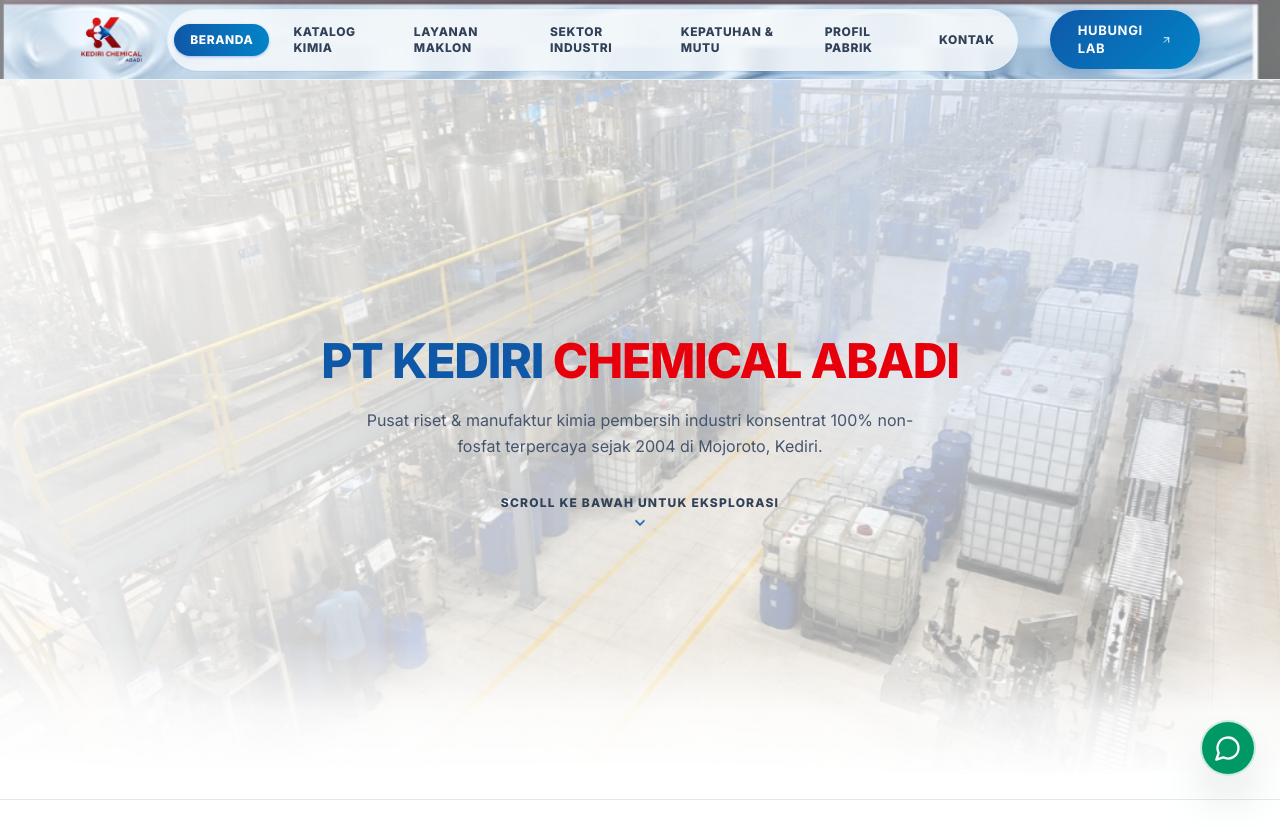
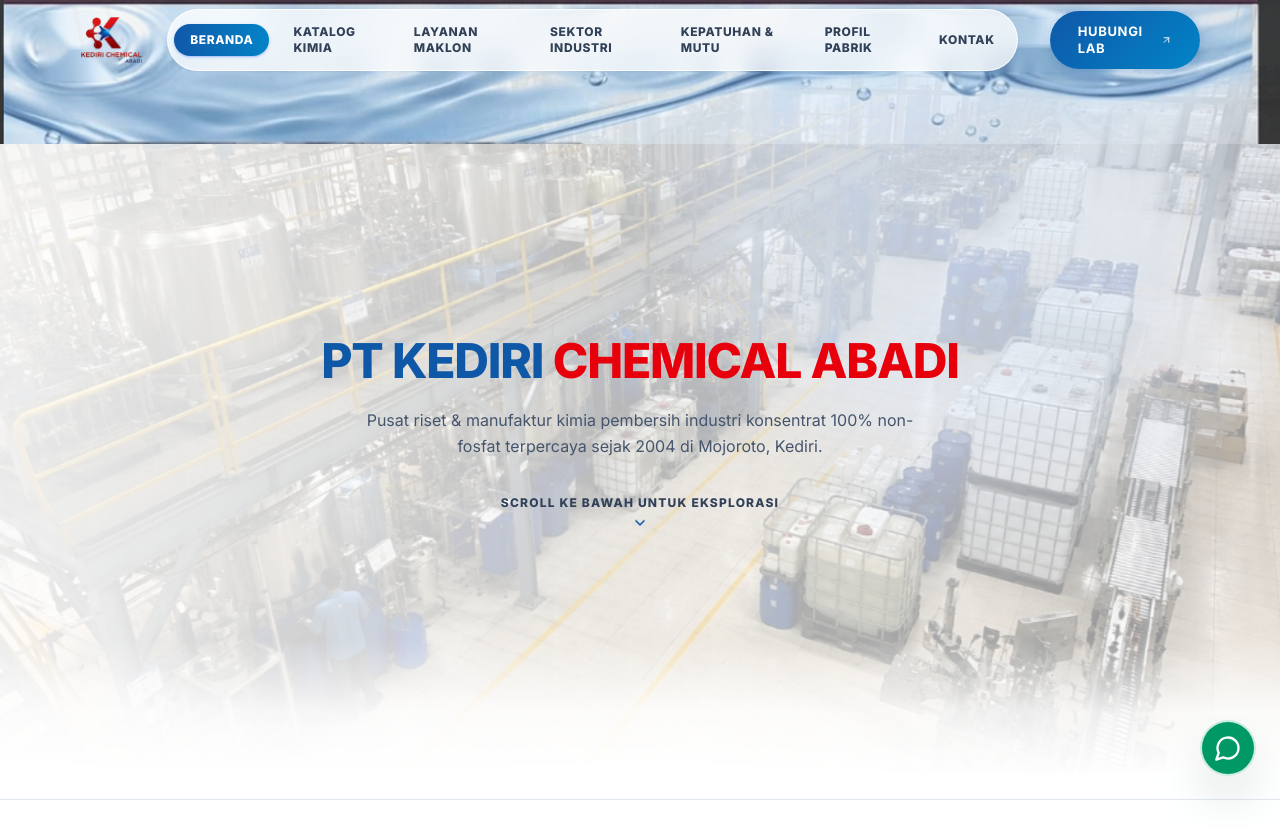
Before and after one commit to YerikhoArfensiasEffendi/KediriChemicalAbadi, a React (Vite) app: page / in a window 1280 px wide. Shown: the top 828 px of the page. Built offline with nearby package versions, Linux system fonts and the light colour scheme.

Commit message:
feat(header): implement natural organic 3D liquid water wave ribbon extending over hero without hard cutoff

```diff
--- a/src/components/layout/Navbar.jsx
+++ b/src/components/layout/Navbar.jsx
@@ -25,35 +25,40 @@
   }, [])
 
   return (
-    <header className={cn(
-      "fixed top-0 left-0 right-0 z-50 w-full h-20 flex items-center transition-all duration-300 overflow-hidden",
-      isScrolled
-        ? "bg-white/85 backdrop-blur-md border-b border-sky-100/70 shadow-xs"
-        : "bg-white/60 backdrop-blur-md border-b border-sky-100/50"
+    <header className="fixed top-0 left-0 right-0 z-50 w-full pointer-events-none transition-all duration-300">
+
+      {/* 3D Liquid Water Wave Ribbon (Riak Air Melingkar & Gelombang 3D Alami) */}
+      <div className={cn(
+        "absolute top-0 left-0 right-0 w-full h-28 sm:h-32 lg:h-36 pointer-events-none select-none transition-all duration-500",
+        isScrolled ? "opacity-95" : "opacity-90"
       )}>
-      {/* Liquid Water Flow Header Banner (Riak Air & Gelombang Kristal 3D) */}
-      <div className="absolute inset-0 pointer-events-none select-none overflow-hidden z-0">
         <img
-          src="/images/header_liquid_clean.png"
-          alt="Liquid Water Wave Header Ribbon"
-          className="w-full h-full object-cover object-top opacity-80 mix-blend-multiply filter contrast-105"
+          src="/images/header_liquid_3d_hires.png"
+          alt="3D Liquid Water Wave Header Ribbon PT Kediri Chemical Abadi"
+          className="w-full h-full object-cover object-top mix-blend-multiply filter contrast-110"
         />
-        <div className="absolute inset-0 bg-gradient-to-r from-white/30 via-transparent to-white/20 pointer-events-none" />
+        {/* Subtle glass wash on scroll */}
+        <div className={cn(
+          "absolute inset-0 transition-all duration-300",
+          isScrolled ? "bg-white/40 backdrop-blur-xs" : "bg-transparent"
+        )} />
       </div>
 
-      <div className="max-w-[1700px] mx-auto px-4 sm:px-8 lg:px-14 xl:px-20 w-full flex items-center justify-between gap-6 relative z-10">
+      {/* Interactive Navigation Content Bar */}
+      <div className="h-20 w-full flex items-center pointer-events-auto relative z-10">
+        <div className="max-w-[1700px] mx-auto px-4 sm:px-8 lg:px-14 xl:px-20 w-full flex items-center justify-between gap-6">
 
           {/* Logo Resmi PT Kediri Chemical Abadi */}
           <Link to="/" className="flex items-center shrink-0 group py-1">
             <img
               src="/images/kca_logo.png"
               alt="Logo Resmi PT Kediri Chemical Abadi"
-            className="h-11 sm:h-12 w-auto object-contain transition-transform group-hover:scale-105 duration-300"
+              className="h-11 sm:h-12 w-auto object-contain transition-transform group-hover:scale-105 duration-300 filter drop-shadow-xs"
             />
           </Link>
 
-        {/* Desktop Navigation Pill Menu (Manis, Estetik, Tema Air) */}
-        <nav className="hidden lg:flex items-center gap-1.5 xl:gap-2 ml-auto bg-slate-50/80 p-1.5 rounded-full border border-sky-100 shadow-2xs">
+          {/* Desktop Navigation Pill Menu (Glassmorphic Floating Water Theme) */}
+          <nav className="hidden lg:flex items-center gap-1.5 xl:gap-2 ml-auto bg-white/75 backdrop-blur-md p-1.5 rounded-full border border-white/80 shadow-sm shadow-blue-900/5">
           {NAVIGATION_DATA.navLinks.map((link) => (
             <NavLink
               key={link.to}
@@ -94,7 +99,7 @@
             {mobileOpen ? <X className="w-5 h-5" /> : <Menu className="w-5 h-5" />}
           </button>
         </div>
-
+      </div>
     </div>
 
       {/* Mobile Dropdown Menu */}
@@ -105,7 +110,7 @@
             animate={{ opacity: 1, y: 0 }}
             exit={{ opacity: 0, y: -10 }}
             transition={{ duration: 0.2 }}
-            className="absolute top-20 inset-x-0 bg-white/95 backdrop-blur-xl border-b border-sky-100 shadow-xl p-6 lg:hidden z-50"
+            className="absolute top-20 inset-x-0 bg-white/95 backdrop-blur-xl border-b border-sky-100 shadow-xl p-6 lg:hidden z-50 pointer-events-auto"
           >
             <nav className="flex flex-col gap-2">
               {NAVIGATION_DATA.navLinks.map((link) => (
```
Also changed, not shown: public/images/header_liquid_3d_hires.png (added), public/images/header_liquid_3d_organic.png (added). Lines whose indentation alone changed are shown as unchanged.
